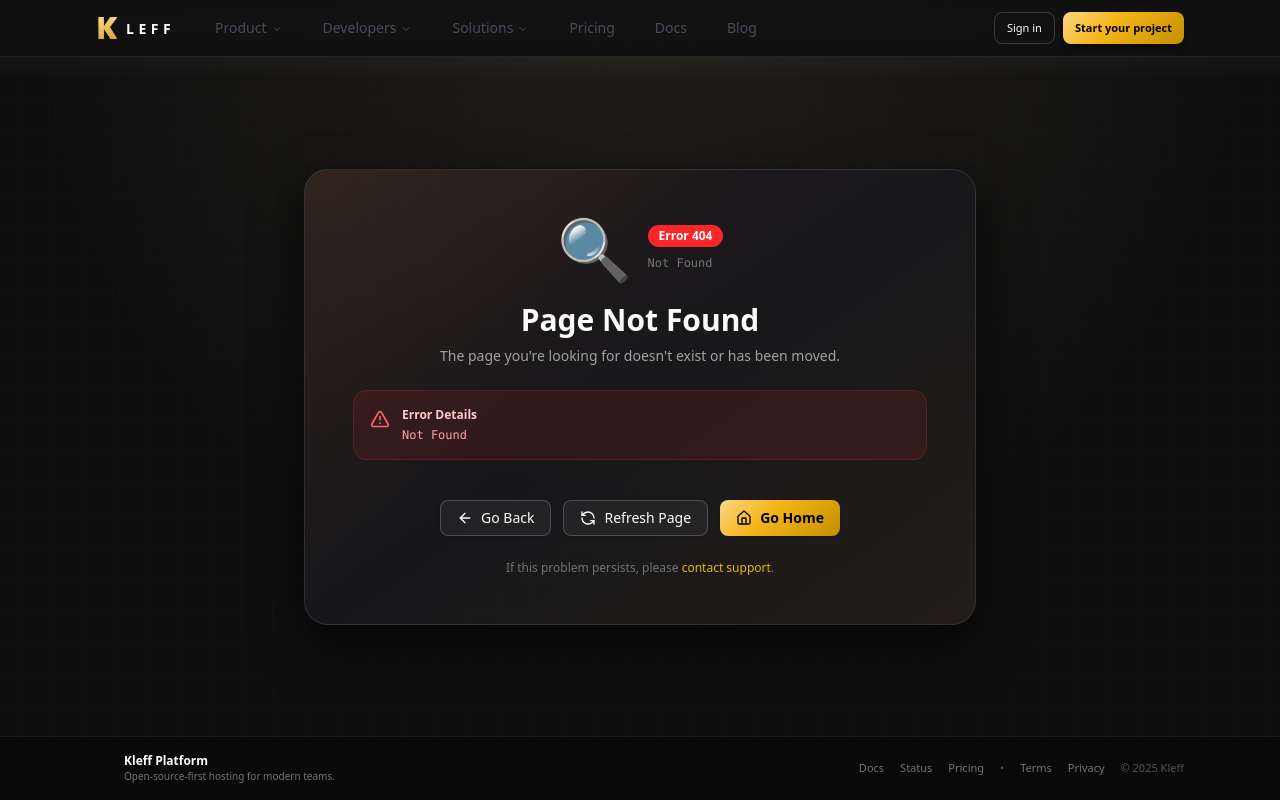
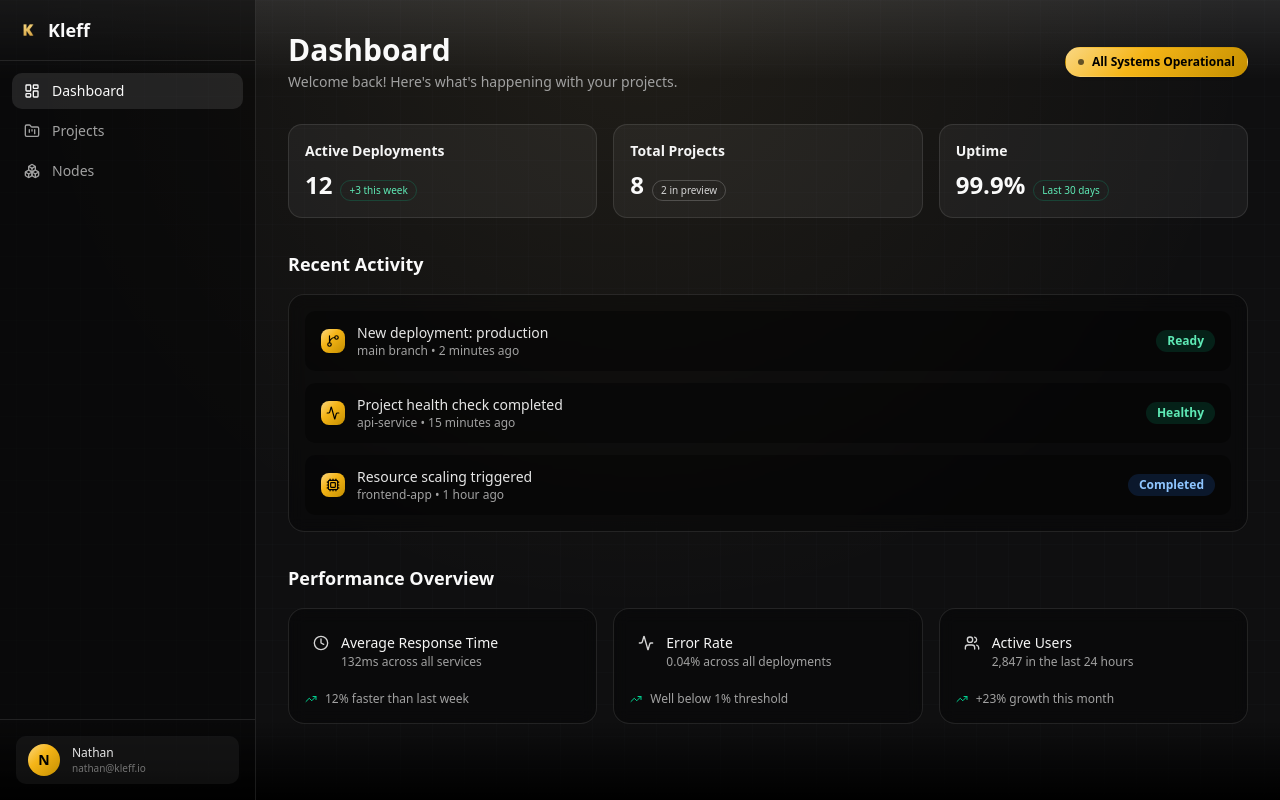
Before and after one commit to kleffio/www, a React (Vite) app in the folder frontend/: page /dashboard in a window 1280 px wide. Built offline with nearby package versions, Linux system fonts and the light colour scheme.

Commit message:
first dashboard

```diff
--- a/frontend/src/app/routes/router.tsx
+++ b/frontend/src/app/routes/router.tsx
@@ -1,7 +1,7 @@
 import { createBrowserRouter } from "react-router-dom";
 import { AppLayout } from "@app/layout/AppLayout";
 import { LandingPage } from "@pages/landing/LandingPage";
-
+import { Dashboard } from "@pages/Dashboard/Dashboard";
 import { ErrorPage } from "@app/error/ErrorPage";
 
 export const router = createBrowserRouter([
@@ -16,5 +16,10 @@ export const router = createBrowserRouter([
         errorElement: <ErrorPage />
       }
     ]
-  }
+  },
+  {
+    path: "/dashboard",
+    element: <Dashboard />,
+    errorElement: <ErrorPage />
+  },
 ]);
--- /dev/null
+++ b/frontend/src/pages/Dashboard/Dashboard.tsx
@@ -0,0 +1,162 @@
+import { Sidebar } from "@shared/ui/Sidebar";
+import { SoftPanel } from "@shared/ui/SoftPanel";
+import { Badge } from "@shared/ui/Badge";
+import { StatBadge } from "@shared/ui/StatBadge";
+import { MiniCard } from "@shared/ui/MiniCard";
+import { FeatureRow } from "@shared/ui/FeatureRow";
+import { GradientIcon } from "@shared/ui/GradientIcon";
+import { Activity, GitBranch, Cpu, Clock, Users, TrendingUp } from "lucide-react";
+
+export function Dashboard() {
+  return (
+    <div className="bg-kleff-bg relative isolate flex h-screen overflow-hidden">
+      {/* Background effects - matching LandingPage exactly */}
+      <div className="pointer-events-none absolute inset-0 -z-20">
+        <div className="bg-modern-noise bg-kleff-spotlight h-full w-full opacity-60" />
+        <div className="bg-kleff-grid absolute inset-0 opacity-[0.25]" />
+      </div>
+      <div className="pointer-events-none absolute inset-x-0 top-0 -z-10 h-40 bg-linear-to-b from-white/10 via-transparent" />
+      <div className="pointer-events-none absolute inset-x-0 bottom-0 -z-10 h-40 bg-linear-to-t from-black via-transparent" />
+
+      {/* Sidebar */}
+      <Sidebar />
+
+      {/* Main Content */}
+      <div className="flex-1 overflow-auto">
+        {/* Content */}
+        <div className="app-container py-8">
+          {/* Header */}
+          <div className="mb-8">
+            <div className="flex items-center justify-between">
+              <div>
+                <h1 className="text-3xl font-semibold text-neutral-50">Dashboard</h1>
+                <p className="mt-1 text-sm text-neutral-400">
+                  Welcome back! Here's what's happening with your projects.
+                </p>
+              </div>
+              <Badge variant="gradient" className="px-3 py-1.5">
+                <span className="inline-flex h-1.5 w-1.5 rounded-full bg-black/60 mr-2" />
+                All Systems Operational
+              </Badge>
+            </div>
+          </div>
+
+          {/* Stats Grid */}
+          <div className="mb-8 grid gap-4 md:grid-cols-3">
+            <MiniCard title="Active Deployments">
+              <div className="flex items-baseline gap-2">
+                <span className="text-2xl font-semibold text-neutral-50">12</span>
+                <StatBadge color="green">+3 this week</StatBadge>
+              </div>
+            </MiniCard>
+
+            <MiniCard title="Total Projects">
+              <div className="flex items-baseline gap-2">
+                <span className="text-2xl font-semibold text-neutral-50">8</span>
+                <StatBadge color="white">2 in preview</StatBadge>
+              </div>
+            </MiniCard>
+
+            <MiniCard title="Uptime">
+              <div className="flex items-baseline gap-2">
+                <span className="text-2xl font-semibold text-neutral-50">99.9%</span>
+                <StatBadge color="green">Last 30 days</StatBadge>
+              </div>
+            </MiniCard>
+          </div>
+
+          {/* Recent Activity */}
+          <div className="mb-8">
+            <h2 className="mb-4 text-lg font-semibold text-neutral-50">Recent Activity</h2>
+            <SoftPanel>
+              <div className="space-y-3">
+                <div className="flex items-center justify-between rounded-lg bg-black/40 px-4 py-3">
+                  <div className="flex items-center gap-3">
+                    <GradientIcon icon={GitBranch} />
+                    <div>
+                      <div className="text-sm font-medium text-neutral-200">
+                        New deployment: production
+                      </div>
+                      <div className="text-xs text-neutral-400">main branch • 2 minutes ago</div>
+                    </div>
+                  </div>
+                  <Badge variant="success">Ready</Badge>
+                </div>
+
+                <div className="flex items-center justify-between rounded-lg bg-black/40 px-4 py-3">
+                  <div className="flex items-center gap-3">
+                    <GradientIcon icon={Activity} />
+                    <div>
+                      <div className="text-sm font-medium text-neutral-200">
+                        Project health check completed
+                      </div>
+                      <div className="text-xs text-neutral-400">api-service • 15 minutes ago</div>
+                    </div>
+                  </div>
+                  <Badge variant="success">Healthy</Badge>
+                </div>
+
+                <div className="flex items-center justify-between rounded-lg bg-black/40 px-4 py-3">
+                  <div className="flex items-center gap-3">
+                    <GradientIcon icon={Cpu} />
+                    <div>
+                      <div className="text-sm font-medium text-neutral-200">
+                        Resource scaling triggered
+                      </div>
+                      <div className="text-xs text-neutral-400">
+                        frontend-app • 1 hour ago
+                      </div>
+                    </div>
+                  </div>
+                  <Badge variant="info">Completed</Badge>
+                </div>
+              </div>
+            </SoftPanel>
+          </div>
+
+          {/* Performance Metrics */}
+          <div>
+            <h2 className="mb-4 text-lg font-semibold text-neutral-50">Performance Overview</h2>
+            <div className="grid gap-4 md:grid-cols-3">
+              <SoftPanel>
+                <FeatureRow
+                  icon={Clock}
+                  title="Average Response Time"
+                  description="132ms across all services"
+                />
+                <div className="mt-3 flex items-center gap-2 text-xs text-neutral-400">
+                  <TrendingUp className="h-3 w-3 text-emerald-400" />
+                  <span>12% faster than last week</span>
+                </div>
+              </SoftPanel>
+
+              <SoftPanel>
+                <FeatureRow
+                  icon={Activity}
+                  title="Error Rate"
+                  description="0.04% across all deployments"
+                />
+                <div className="mt-3 flex items-center gap-2 text-xs text-neutral-400">
+                  <TrendingUp className="h-3 w-3 text-emerald-400" />
+                  <span>Well below 1% threshold</span>
+                </div>
+              </SoftPanel>
+
+              <SoftPanel>
+                <FeatureRow
+                  icon={Users}
+                  title="Active Users"
+                  description="2,847 in the last 24 hours"
+                />
+                <div className="mt-3 flex items-center gap-2 text-xs text-neutral-400">
+                  <TrendingUp className="h-3 w-3 text-emerald-400" />
+                  <span>+23% growth this month</span>
+                </div>
+              </SoftPanel>
+            </div>
+          </div>
+        </div>
+      </div>
+    </div>
+  );
+}
--- a/frontend/src/pages/landing/LandingPage.tsx
+++ b/frontend/src/pages/landing/LandingPage.tsx
@@ -70,7 +70,7 @@ export function LandingPage() {
           </div>
 
           <div className="flex flex-col items-center gap-3 pt-2 sm:flex-row sm:items-center">
-            <Link to="/auth/sign-up" className="w-full sm:w-auto">
+            <Link to="/dashboard" className="w-full sm:w-auto">
               <Button
                 size="lg"
                 className="bg-gradient-kleff w-full rounded-full px-8 text-sm font-semibold text-black shadow-md shadow-black/40 hover:brightness-110"
--- /dev/null
+++ b/frontend/src/shared/ui/Sidebar.tsx
@@ -0,0 +1,77 @@
+import { Link, useLocation } from "react-router-dom";
+import { LayoutDashboard, FolderKanban, Boxes } from "lucide-react";
+import { cn } from "@shared/lib/utils";
+import { KleffDot } from "@shared/ui/KleffDot";
+
+interface SidebarItemProps {
+  to: string;
+  icon: React.ElementType;
+  label: string;
+  isActive?: boolean;
+}
+
+function SidebarItem({ to, icon: Icon, label, isActive }: SidebarItemProps) {
+  return (
+    <Link
+      to={to}
+      className={cn(
+        "flex items-center gap-3 rounded-lg px-3 py-2 text-sm font-medium transition-colors",
+        isActive
+          ? "bg-white/10 text-neutral-50"
+          : "text-neutral-400 hover:bg-white/5 hover:text-neutral-200"
+      )}
+    >
+      <Icon className="h-4 w-4" />
+      <span>{label}</span>
+    </Link>
+  );
+}
+
+export function Sidebar() {
+  const location = useLocation();
+
+  return (
+    <div className="flex h-screen w-64 flex-col border-r border-white/10 bg-black/40">
+      {/* Logo */}
+      <div className="flex items-center gap-2 border-b border-white/10 px-4 py-4">
+        <KleffDot size={24} />
+        <span className="text-lg font-semibold text-neutral-50">Kleff</span>
+      </div>
+
+      {/* Navigation */}
+      <nav className="flex-1 space-y-1 p-3">
+        <SidebarItem
+          to="/dashboard"
+          icon={LayoutDashboard}
+          label="Dashboard"
+          isActive={location.pathname === "/dashboard"}
+        />
+        <SidebarItem
+          to="/dashboard/projects"
+          icon={FolderKanban}
+          label="Projects"
+          isActive={location.pathname === "/dashboard/projects"}
+        />
+        <SidebarItem
+          to="/dashboard/nodes"
+          icon={Boxes}
+          label="Nodes"
+          isActive={location.pathname === "/dashboard/nodes"}
+        />
+      </nav>
+
+      {/* Footer */}
+      <div className="border-t border-white/10 p-4">
+        <div className="flex items-center gap-3 rounded-lg bg-white/5 px-3 py-2">
+          <div className="flex h-8 w-8 items-center justify-center rounded-full bg-gradient-kleff text-sm font-semibold text-black">
+            N
+          </div>
+          <div className="flex-1">
+            <div className="text-xs font-medium text-neutral-200">Nathan</div>
+            <div className="text-[10px] text-neutral-500">nathan@kleff.io</div>
+          </div>
+        </div>
+      </div>
+    </div>
+  );
+}
```
